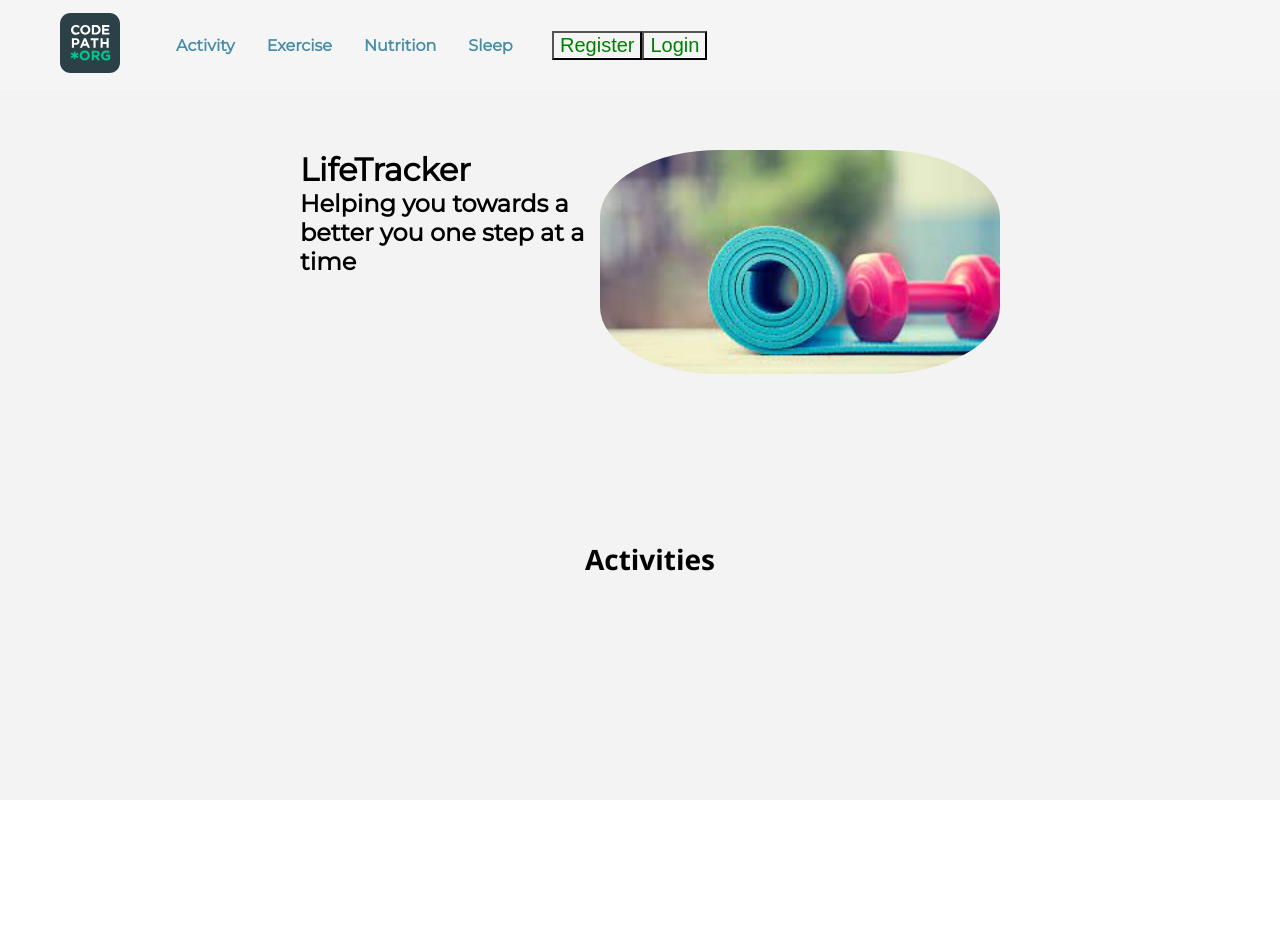
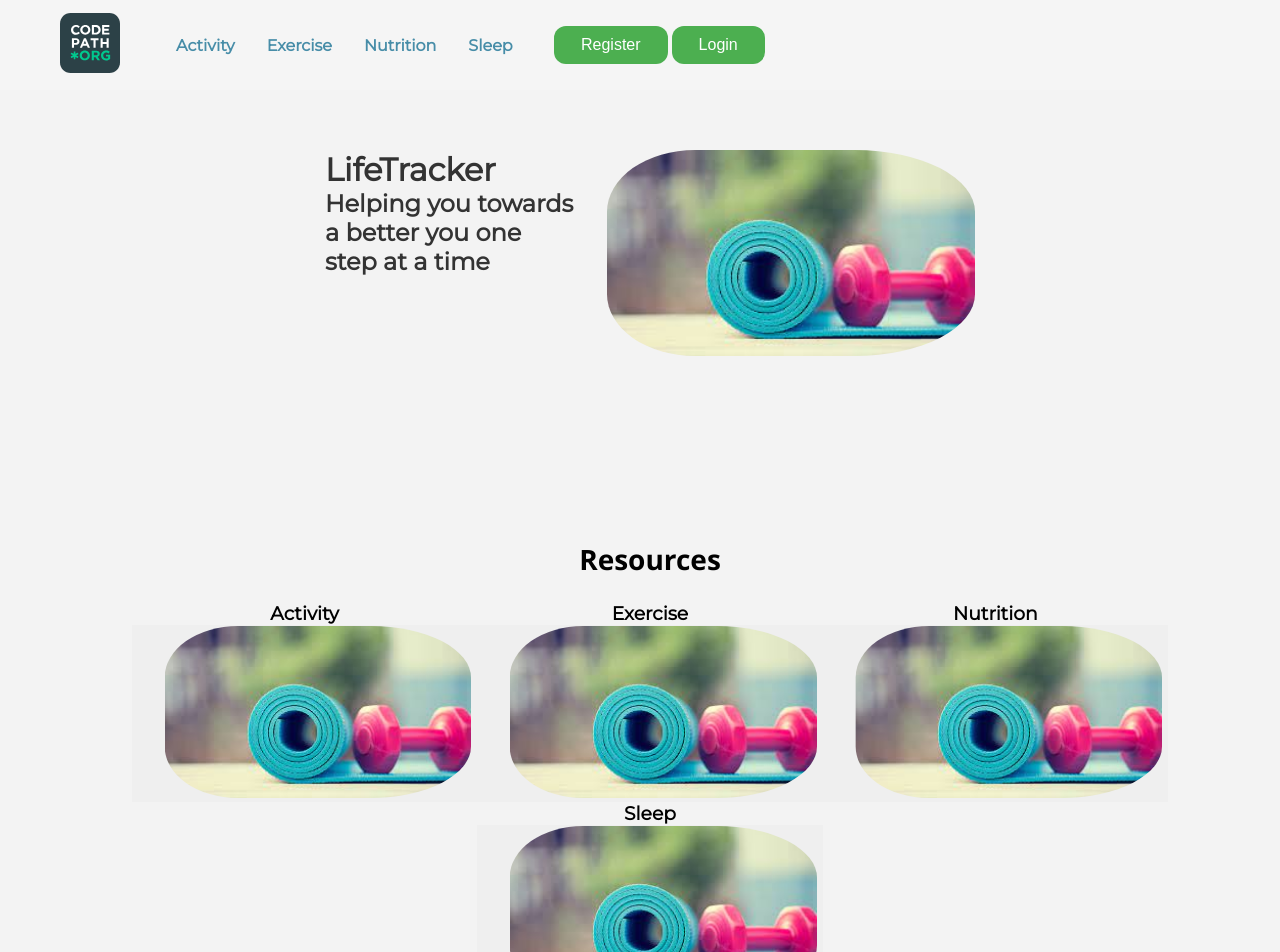
Before and after one commit to eleferrets/life-tracker-frontend, a React (Create React App) app in the folder life-tracker-ui/: page / in a window 1280 px wide. Shown: the top 952 px of the page. Before the commit the page ends 800 px from the top, so only its background shows below. Built offline with nearby package versions, Linux system fonts and the light colour scheme; no server answers.

Commit message:
Added buttons under Resources

```diff
--- a/life-tracker-ui/src/components/Intro/Intro.css
+++ b/life-tracker-ui/src/components/Intro/Intro.css
@@ -21,16 +21,17 @@
   } */
   .Intro h2, h1 {
     font-weight: bolder;
-    color: black;
+    color: #333;
   }
   .Intro img {
     align-self: flex-end;
   }
   .Content {
-    max-width: 300px;
+    max-width: 250px;
   }
   .image img {
     width: 25em;
     height: auto;
     border-radius: 30%;
+    padding-left: 2em;
   }
--- a/life-tracker-ui/src/components/Intro/Intro.js
+++ b/life-tracker-ui/src/components/Intro/Intro.js
@@ -9,6 +9,7 @@ export default function Intro() {
       <h2>Helping you towards a better you one step at a time</h2></div>
 
       <div className="image"><img src={fitness} alt="Fitness"></img></div>
+
     </div>
   );
 }
--- a/life-tracker-ui/src/components/Navbar/Navbar.css
+++ b/life-tracker-ui/src/components/Navbar/Navbar.css
@@ -98,13 +98,15 @@
   width: 27em;
 }
 .btn {
-  color: green;
-  font-size: 20px;
-  background: var(--deep-blue);
+  background-color: #4CAF50;
+  border: none;
+  color: white;
+  padding: 10px 27px;
+  text-align: center;
+  text-decoration: none;
+  display: inline-block;
+  font-size: 1em;
+  margin: 4px 2px;
+  cursor: pointer;
+  border-radius: 12px;
 }
-
-.btn.outline {
-  background: white;
-  color: var(--deep-blue);
-  border: solid 1px var(--deep-blue);
-}
--- a/life-tracker-ui/src/components/StoreActivity/StoreActivity.css
+++ b/life-tracker-ui/src/components/StoreActivity/StoreActivity.css
@@ -11,75 +11,20 @@
   font-family: 'Segoe UI', Tahoma, Geneva, Verdana, sans-serif;
   text-align: center;
 }
-.StoreActivity .table {
+.Categories button {
+  border: none;
+}
+.Categories {
   display: flex;
-  flex-wrap: wrap;
-  column-gap: 1rem;
-  row-gap: 1rem;
-  width: 100%;
-  /* border: 1px solid rgba(196, 196, 196, 0.3); */
+  justify-content: center;
+  flex-flow: row wrap;
 }
-.StoreActivity .product-item, .content {
-  display: block;
-  font-family: 'Gill Sans', 'Gill Sans MT', Calibri, 'Trebuchet MS', sans-serif;
-  text-decoration: none;
-  color: black;
-  font-size: 1em;
-  font-weight: bolder;
-  word-wrap: break-word;
-  max-width: 150px;
+.Categories div h3 {
+  text-align: center;
 }
-.StoreActivity .product-item .image {
-  width: 150px;
-  height: 150px;
-  border-radius: 15px;
+.image img {
+  width: 25em;
+  height: auto;
+  border-radius: 30%;
+  padding-left: 2em;
 }
-.StoreActivity .table .table-row {
-  display: flex;
-  flex-direction: row;
-  height: 80px;
-  width: 100%;
-  border-bottom: 1px solid rgba(196, 196, 196, 0.3);
-  background: white;
-  transition: all 0.2s ease;
-  cursor: pointer;
-}
-.StoreActivity .table .table-row:hover {
-  background: #f3fffb;
-}
-.StoreActivity .table .table-row.table-header .col {
-  background: rgba(44, 64, 71, 1);
-  color: white;
-}
-.StoreActivity .table .table-row .col .arrow {
-  margin-right: 10px;
-  min-width: 20px;
-}
-.StoreActivity .table .table-row .col .arrow.flip {
-  transform: rotate(180deg);
-}
-
-.StoreActivity .table .table-row .col {
-  display: flex;
-  flex-direction: row;
-  align-items: center;
-  height: 80px;
-  padding: 25px;
-  color: rgba(44, 65, 71, 1);
-  font-weight: 600;
-}
-.StoreActivity .table .table-row .col.x1 {
-  flex: 1;
-}
-.StoreActivity .table .table-row .col.x15 {
-  flex: 1.5;
-}
-.StoreActivity .table .table-row .col.x2 {
-  flex: 2;
-}
-.StoreActivity .table .table-row .col.x3 {
-  flex: 3;
-}
-.StoreActivity .table .table-row .col.x4 {
-  flex: 4;
-}
--- a/life-tracker-ui/src/components/StoreActivity/StoreActivity.js
+++ b/life-tracker-ui/src/components/StoreActivity/StoreActivity.js
@@ -1,12 +1,39 @@
 import { formatDate, formatAmount } from "../../utils/format";
 import "./StoreActivity.css";
 import { Link } from "react-router-dom";
+import fitness from "../../assets/fitness.jpg"
 
 export default function StoreActivity({ products = [] }) {
   return (
     <div className="StoreActivity">
-       <h2>Activities</h2>
-       <div className=""></div>
+       <h2>Resources</h2>
+       <div className="Categories">
+       <div>
+         <h3>Activity</h3>
+       <Link to="/activity">
+       <div className="image">
+         <button id="close-image"><img src={fitness} alt="Fitness"></img></button></div>
+       </Link>
+       </div>
+       <div>
+       <h3>Exercise</h3>
+       <Link to="/exercise">
+       <div className="image"><button id="close-image"><img src={fitness} alt="Fitness"></img></button></div>
+       </Link>
+       </div>
+       <div>
+       <h3>Nutrition</h3>
+       <Link to="/nutrition">
+       <div className="image"><button id="close-image"><img src={fitness} alt="Fitness"></img></button></div>
+       </Link>
+       </div>
+       <div>
+       <h3>Sleep</h3>
+       <Link to="/sleep">
+       <div className="image"><button id="close-image"><img src={fitness} alt="Fitness"></img></button></div>
+       </Link>
+       </div>
+       </div>
 
     </div>
   );
```
Also changed, not shown: 1 other file (tests, documents, lock files or other folders).
